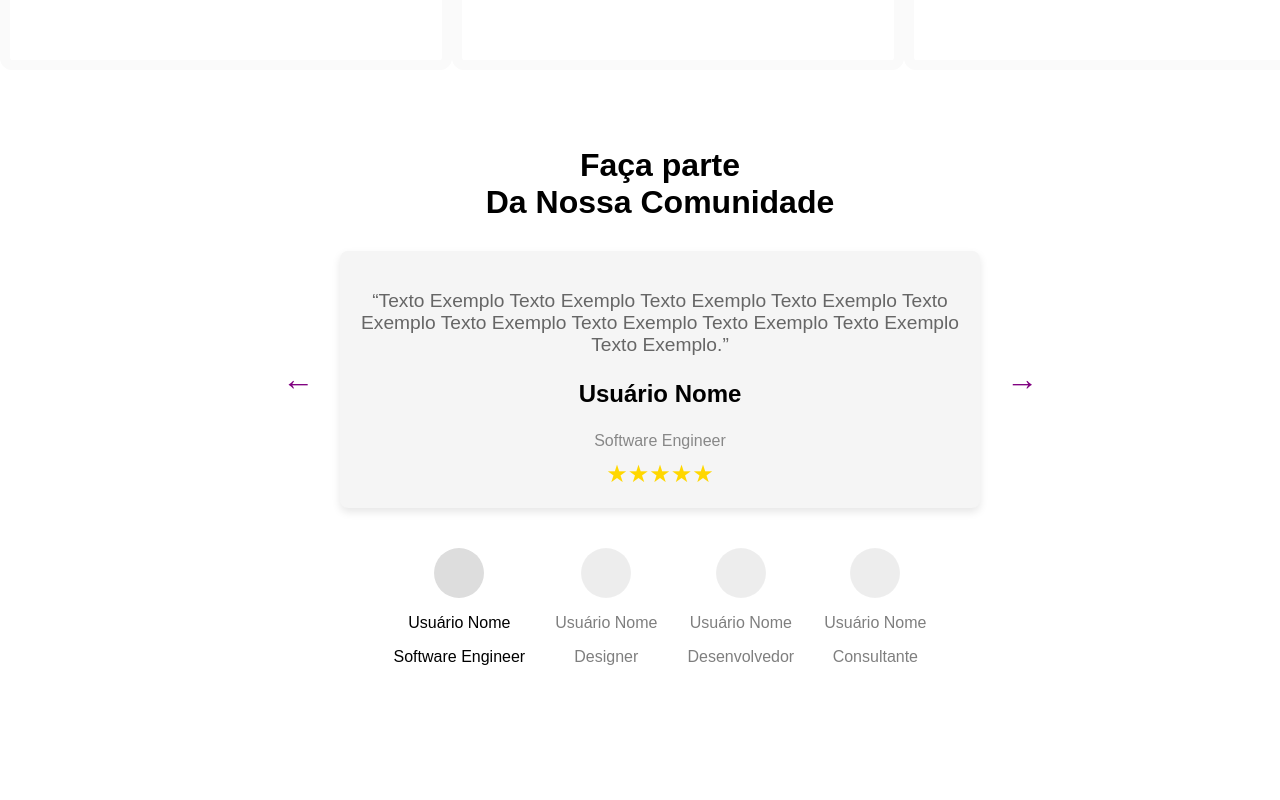
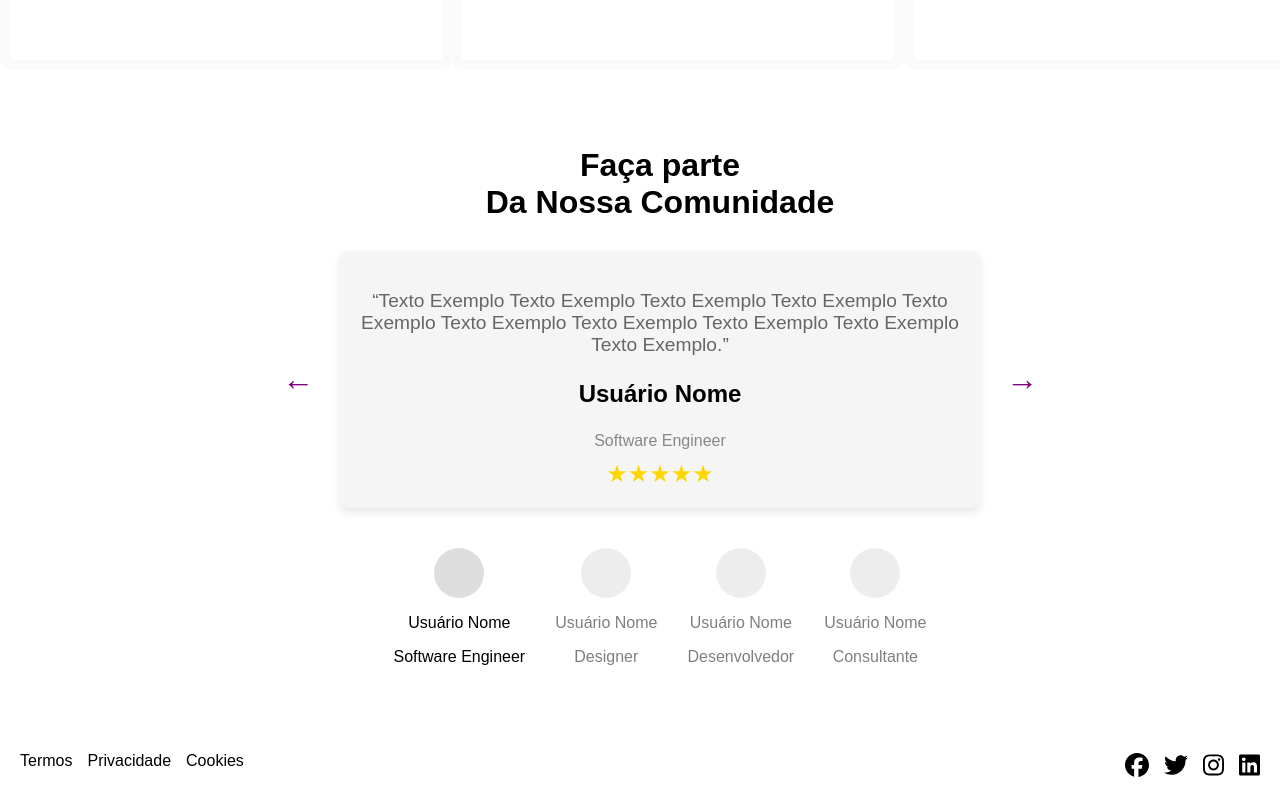
Before and after one commit to Arthur5502/Tech-Moms, a React (Create React App) app: page / in a window 1280 px wide. Shown: the part 1132-1932 px from the top of the page. Before the commit the page ends 1864 px from the top, so only its background shows below. Built offline with nearby package versions, Linux system fonts and the light colour scheme.

Commit message:
add footer

```diff
--- a/package.json
+++ b/package.json
@@ -5,10 +5,13 @@
   "dependencies": {
     "@fortawesome/fontawesome-free": "^6.6.0",
     "@fortawesome/free-brands-svg-icons": "^6.6.0",
+    "@fortawesome/free-regular-svg-icons": "^6.6.0",
+    "@fortawesome/free-solid-svg-icons": "^6.6.0",
     "@fortawesome/react-fontawesome": "^0.2.2",
     "@testing-library/jest-dom": "^5.17.0",
     "@testing-library/react": "^13.4.0",
     "@testing-library/user-event": "^13.5.0",
+    "framer-motion": "^11.11.9",
     "react": "^18.3.1",
     "react-dom": "^18.3.1",
     "react-input-mask": "^2.0.4",
--- /dev/null
+++ b/src/components/Footer.js
@@ -0,0 +1,44 @@
+import React from 'react';
+import '../styles/Footer.css';
+import { FontAwesomeIcon } from '@fortawesome/react-fontawesome';
+import { faCoffee } from '@fortawesome/free-solid-svg-icons';
+import { faFacebook, faLinkedin, faInstagram,faTwitter } from '@fortawesome/free-brands-svg-icons';
+
+function Footer() {
+    return (
+        <footer className="footer">
+
+            <div className="footer-left">
+                <a href="#">Termos</a>
+                <a href="#">Privacidade</a>
+                <a href="#">Cookies</a>
+            </div>
+
+            <div className="footer-right">
+                <a href="#" target="_blank" rel="noopener noreferrer">
+                    <i className="fab fa-facebook">
+                    <FontAwesomeIcon icon={faFacebook} size="1x" />
+                    </i>
+                </a>
+                <a href="#" target="_blank" rel="noopener noreferrer">
+                    <i className="fab fa-twitter">
+                    <FontAwesomeIcon icon={faTwitter} size="1x" />
+                    </i>
+                </a>
+                <a href="#" target="_blank" rel="noopener noreferrer">
+                    <i className="fab fa-instagram">
+                    <FontAwesomeIcon icon={faInstagram} size="1x" />
+                    </i>
+                </a>
+                <a href="#" target="_blank" rel="noopener noreferrer">
+                    <i className="fab fa-linkedin">
+                    <FontAwesomeIcon icon={faLinkedin} size="1x" />
+                    </i>
+                </a>
+            </div>
+
+        </footer>
+    );
+}
+
+export default Footer;
--- a/src/pages/Home.js
+++ b/src/pages/Home.js
@@ -4,6 +4,7 @@ import '../styles/Home.css';
 import CommunitySection from '../components/CommunitySection';
 import '../styles/CommunitySection.css';
 import Carousel from '../components/Carousel';
+import Footer from '../components/Footer';
 
 const Home = () => {
   return (
@@ -11,6 +12,7 @@ const Home = () => {
       <HomeContent/>
       <Carousel />
       <CommunitySection />
+      <Footer />
     </div>
   );
 }
--- /dev/null
+++ b/src/styles/Footer.css
@@ -0,0 +1,29 @@
+.footer {
+    display: flex;
+    justify-content: space-between;
+    padding: 20px;
+    background-color: white;
+    color: white;
+    overflow-x: auto;
+  }
+
+  .footer-left a {
+    margin-right: 15px;
+    color: black;
+    text-decoration: none;
+  }
+
+  .footer-right a {
+    margin-left: 15px;
+    color: black;
+    text-decoration: none;
+  }
+
+  .footer-right i {
+    font-size: 1.5rem;
+  }
+
+  .footer-left a:hover,
+  .footer-right a:hover {
+    color: #61dafb; /* Cor de destaque ao passar o mouse */
+  }
```
Also changed, not shown: 1 other file (tests, documents, lock files or other folders).
